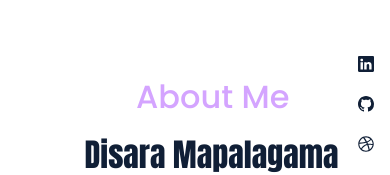
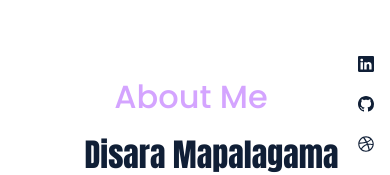
Before and after one commit to disara7/portfolio, a React (Create React App) app: page / in a window 390 px wide. Shown: the part 596-771 px from the top of the page. Built offline with nearby package versions, Linux system fonts and the light colour scheme.

Commit message:
Update portfolio.css

```diff
--- a/src/components/portfolio/portfolio.css
+++ b/src/components/portfolio/portfolio.css
@@ -64,7 +64,8 @@
         background-color: black;
     } */
      .section__title{
-        margin-left: 6rem;
+        margin-left: -3rem;
+        text-align: center;
      }
 
     .portfolio{
@@ -80,6 +81,6 @@
     }
 
     .portfolio_content{
-        margin-left: 6rem;
+        margin-left: 4rem;
     }
 }
```
